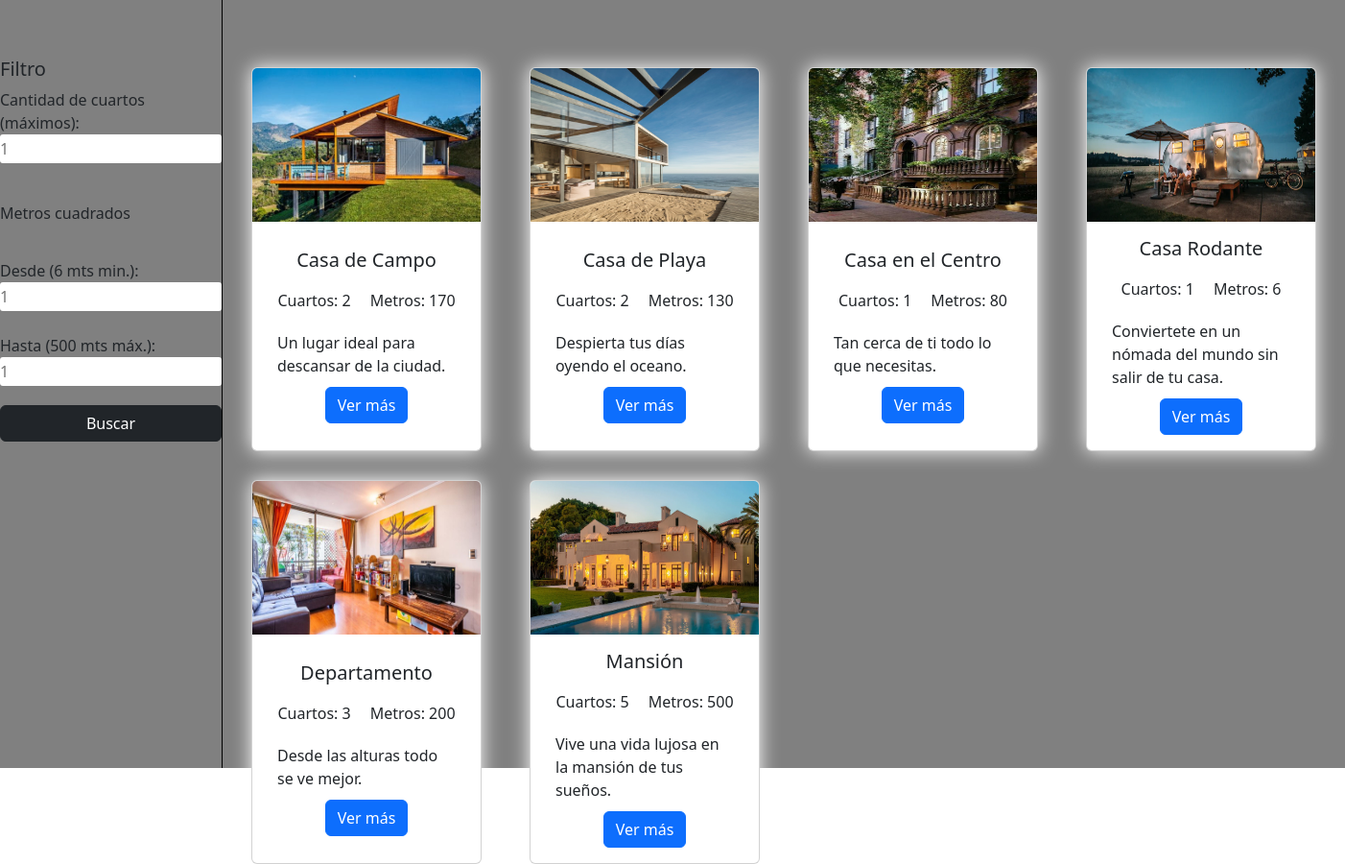
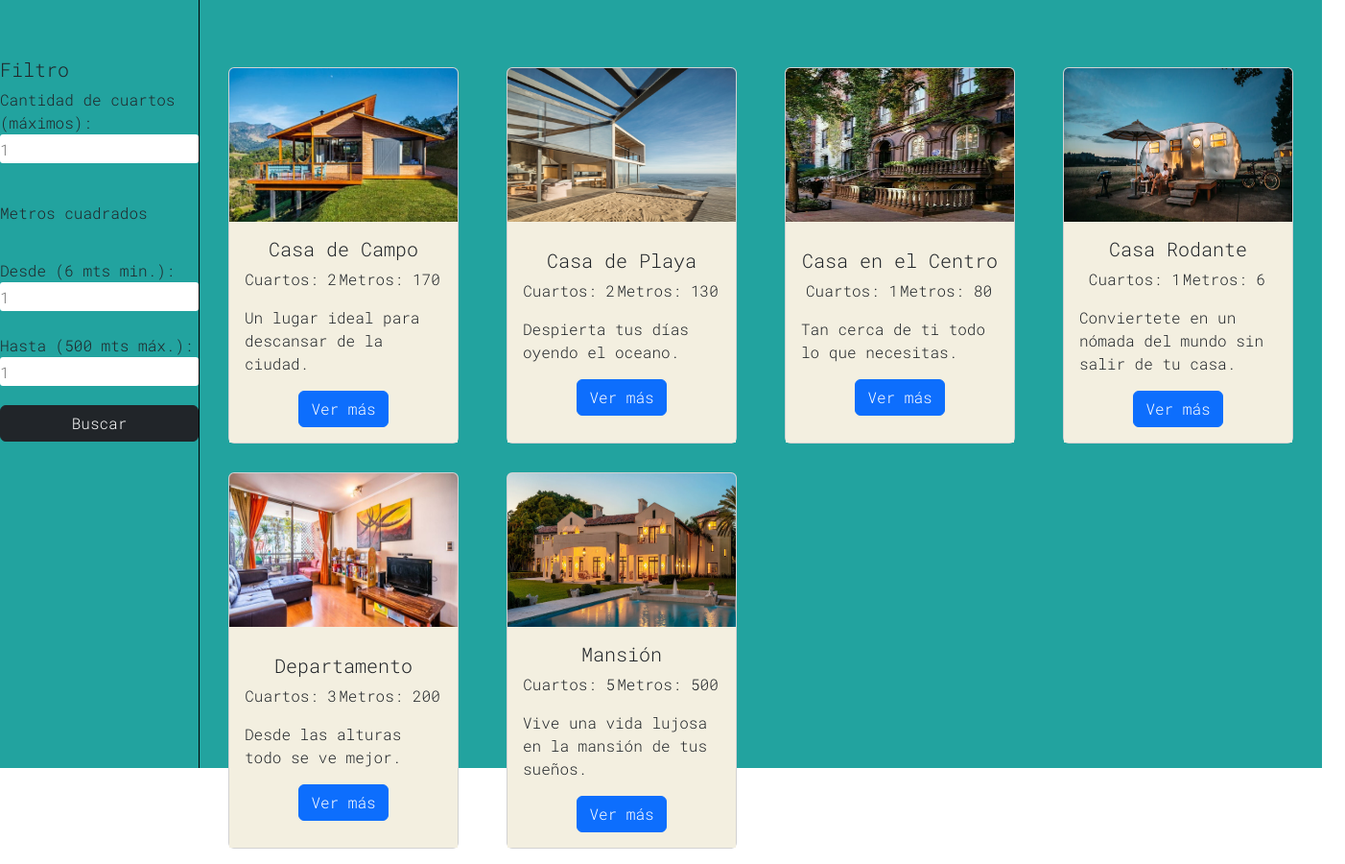
Before and after one commit to rigozdev/desafio-arreglos-objetos, a plain HTML site: page index.html in a window 1280 px wide. Shown: the whole page at 96% size, 1402 px wide, since content can reach past the window. Drawn offline with nearby package versions, Linux system fonts and the light colour scheme.

Commit message:
Se agregan colores y estilos distintivos

```diff
--- a/assets/app/script.js
+++ b/assets/app/script.js
@@ -66,7 +66,7 @@ const render = () => {
 
                 //Se utiliza contador para crear el total de elementos mostrados
                 contador++;
-                totalElementos.innerHTML = `<h5>Total: ${contador}</h5>`;
+                totalElementos.innerHTML = `<h5>Elementos filtrados: ${contador}</h5>`;
             }
         }
     }
--- a/assets/css/style.css
+++ b/assets/css/style.css
@@ -1,6 +1,7 @@
 *{
     padding: 0px;
     margin: 0px;
+    font-family: 'Roboto Mono', monospace;
 }
 
 /* General container */
@@ -17,14 +18,14 @@
     height: 100vh;
     justify-content: flex-start;
     flex-direction: column;
-    background-color: gray;
+    background-color: #22A39F;
     align-items: center;
     grid-area: aside-nav;
     border-right: 1px solid black;
 }
 
 .main-container{
-    background-color: gray;
+    background-color: #22A39F;
     grid-area: main-container;
 }
 
@@ -42,7 +43,7 @@
     display: flex;
     justify-content: center;
     align-items: center;
-    background-color: gray;
+    background-color: #22A39F;
     grid-area: total-area;
 }
 
@@ -55,7 +56,7 @@
     grid-template-rows: repeat(2, 1fr);
     grid-column-gap: 50px;
     grid-row-gap: 30px;
-    background-color: gray;
+    background-color: #22A39F;
     grid-area: cards-container;
 
 }
@@ -94,6 +95,12 @@ input{
 
 /* Card */
 .card{
+    transition: 500ms;
+}
+
+.card:hover{
+    transition: 500ms;
+    transform: scale(1.05, 1.05);
     box-shadow: 0px 0px 20px 0px white;
 }
 
@@ -102,6 +109,7 @@ input{
     flex-direction: column;
     align-items: center;
     justify-content: center;
+    background-color: #F3EFE0;
 
 }
 
@@ -111,5 +119,5 @@ input{
 }
 
 .card-text{
-    margin: 10px;
+    margin-right: 2px;
 }
--- a/index.html
+++ b/index.html
@@ -9,6 +9,9 @@
     <title>Document</title>
     <link href="https://cdn.jsdelivr.net/npm/bootstrap@5.2.3/dist/css/bootstrap.min.css" rel="stylesheet"
         integrity="sha384-rbsA2VBKQhggwzxH7pPCaAqO46MgnOM80zW1RWuH61DGLwZJEdK2Kadq2F9CUG65" crossorigin="anonymous">
+    <link rel="preconnect" href="https://fonts.googleapis.com">
+    <link rel="preconnect" href="https://fonts.gstatic.com" crossorigin>
+    <link href="https://fonts.googleapis.com/css2?family=Roboto+Mono:wght@300&display=swap" rel="stylesheet">
 </head>
 
 <body>
@@ -23,7 +26,7 @@
                 <p>Metros cuadrados</p>
                 <div class="desd-hasta-container">
                     <label for=""> Desde (6 mts min.):</label>
-                    <input id="mtsCuadradosMin" type="number" placeholder="1" >
+                    <input id="mtsCuadradosMin" type="number" placeholder="1">
                     <br>
                     <label for=""> Hasta (500 mts máx.):</label>
                     <input id="mtsCuadradosMax" type="number" placeholder="1">
@@ -33,7 +36,7 @@
             </div>
         </nav>
         <main class="main-container">
-            <header  class="total">
+            <header class="total">
                 <h5 id="totalElementos"></h5>
             </header>
             <section id="listaInmobiliaria" class="cards-container"></section>
```
